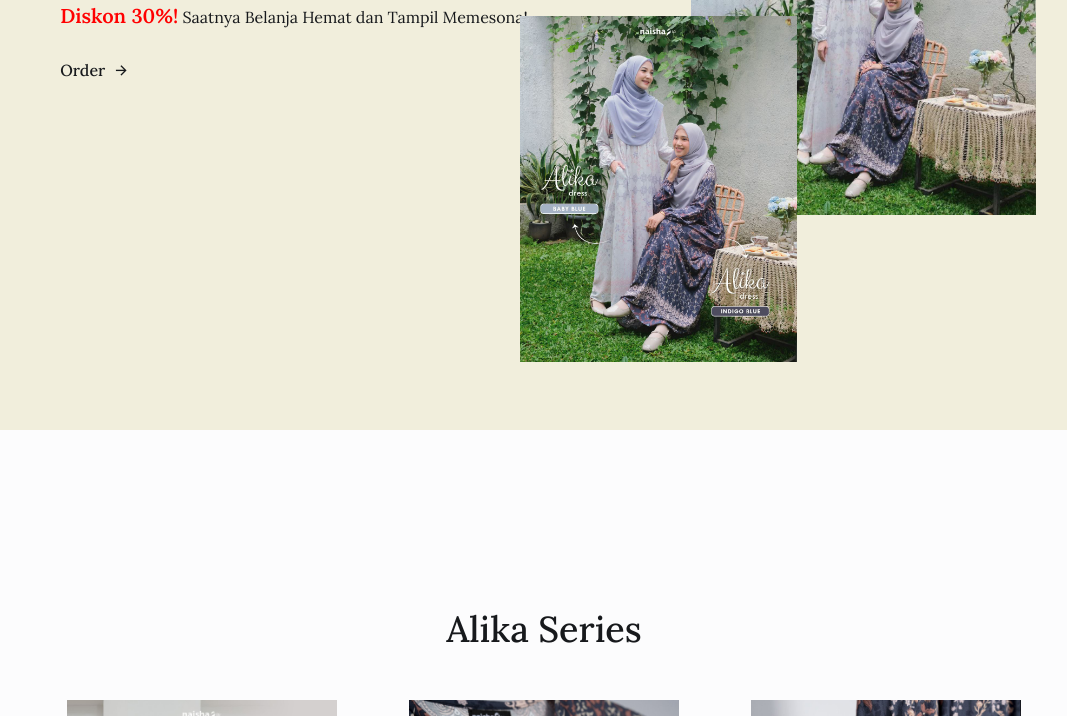
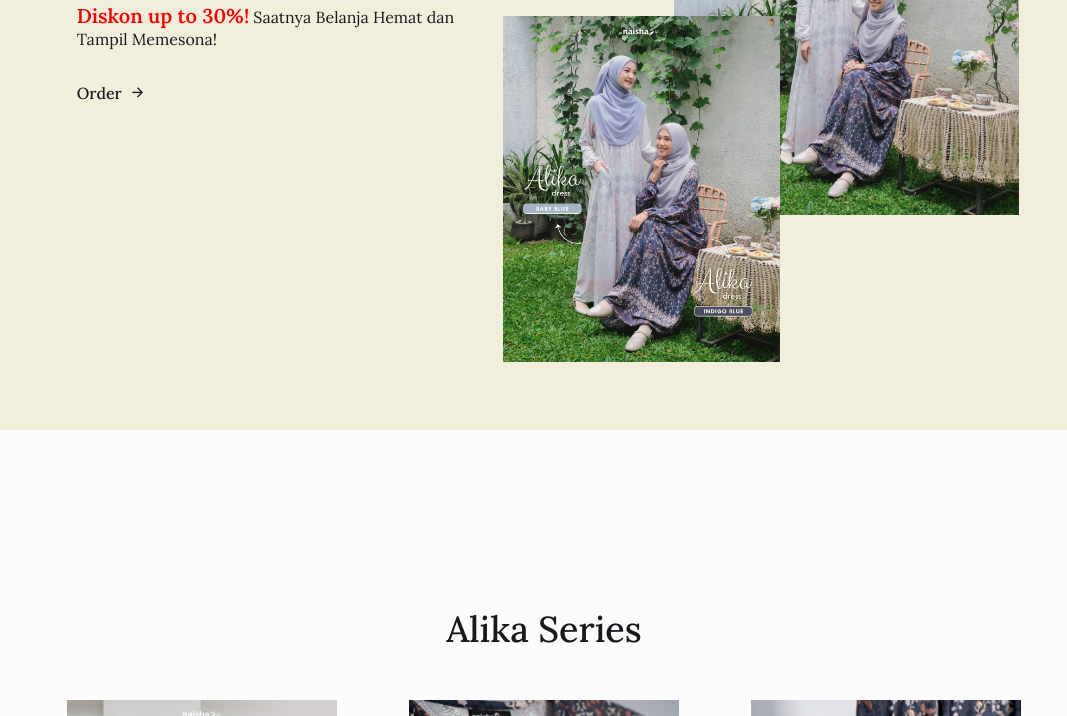
Before and after one commit to nugieanugrah/rahmaootd, a plain HTML site: page index.html in a window 1280 px wide. Shown: the part 384-1100 px from the top of the page, without its empty margins (96-1163 px from the left). Drawn offline with nearby package versions, Linux system fonts and the light colour scheme.

Commit message:
Add files via upload

```diff
--- a/index.html
+++ b/index.html
@@ -78,7 +78,7 @@
                             Naisha Dress
                         </h1>
                         <p class="home__description">
-                            <span class="discount-tagline">Diskon 30%!</span> Saatnya Belanja Hemat dan Tampil Memesona!
+                            <span class="discount-tagline">Diskon up to 30%!</span> Saatnya Belanja Hemat dan<br>Tampil Memesona!
                         </p>
                         <a href="#price" class="button__link">
                             Order<i class="ri-arrow-right-line"></i>
```
